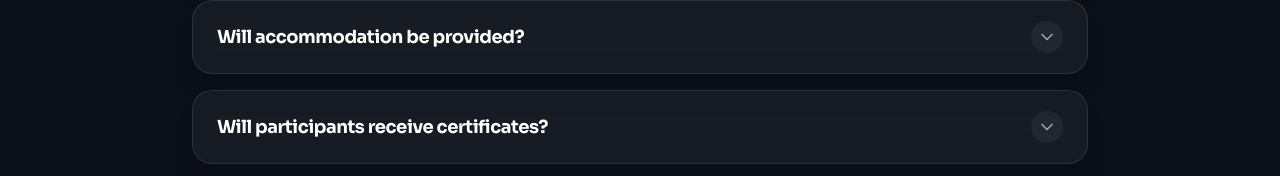
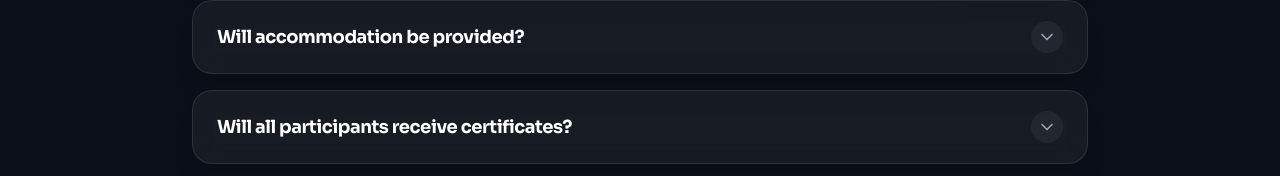
Before and after one commit to mukesh-offll-dev/ALTRONIX-26, a React (Vite) app: page /faq in a window 1280 px wide. Shown: the part 776-952 px from the top of the page. Built offline with nearby package versions, Linux system fonts and the light colour scheme; no server answers.

Commit message:
faq edit

```diff
--- a/src/pages/FAQPage.jsx
+++ b/src/pages/FAQPage.jsx
@@ -9,7 +9,7 @@ const faqData = [
     },
     {
         question: "Who can participate in this symposium?",
-        answer: "Students from any engineering college or university can participate. Both undergraduate and postgraduate students are welcome to register for various events."
+        answer: "Students from any college or university can participate. Both undergraduate and postgraduate students are welcome to register for various events."
     },
     {
         question: "How do I register for events?",
@@ -24,9 +24,9 @@ const faqData = [
         answer: "Limited accommodation may be provided for outstation participants on a prior request basis. Please reach out through our contact page for more details."
     },
     {
-        question: "Will participants receive certificates?",
-        answer: "Yes, all active participants will receive a participation certificate. Winners and runners-up will be awarded merit certificates and exciting prizes."
-    }
+        question: "Will all participants receive certificates?",
+        answer: "Yes, all active participants will receive an E-certificate. Winners and runners-up will be awarded merit certificates and exciting prizes."
+    },
 ];
 
 const FAQPage = () => {
```
